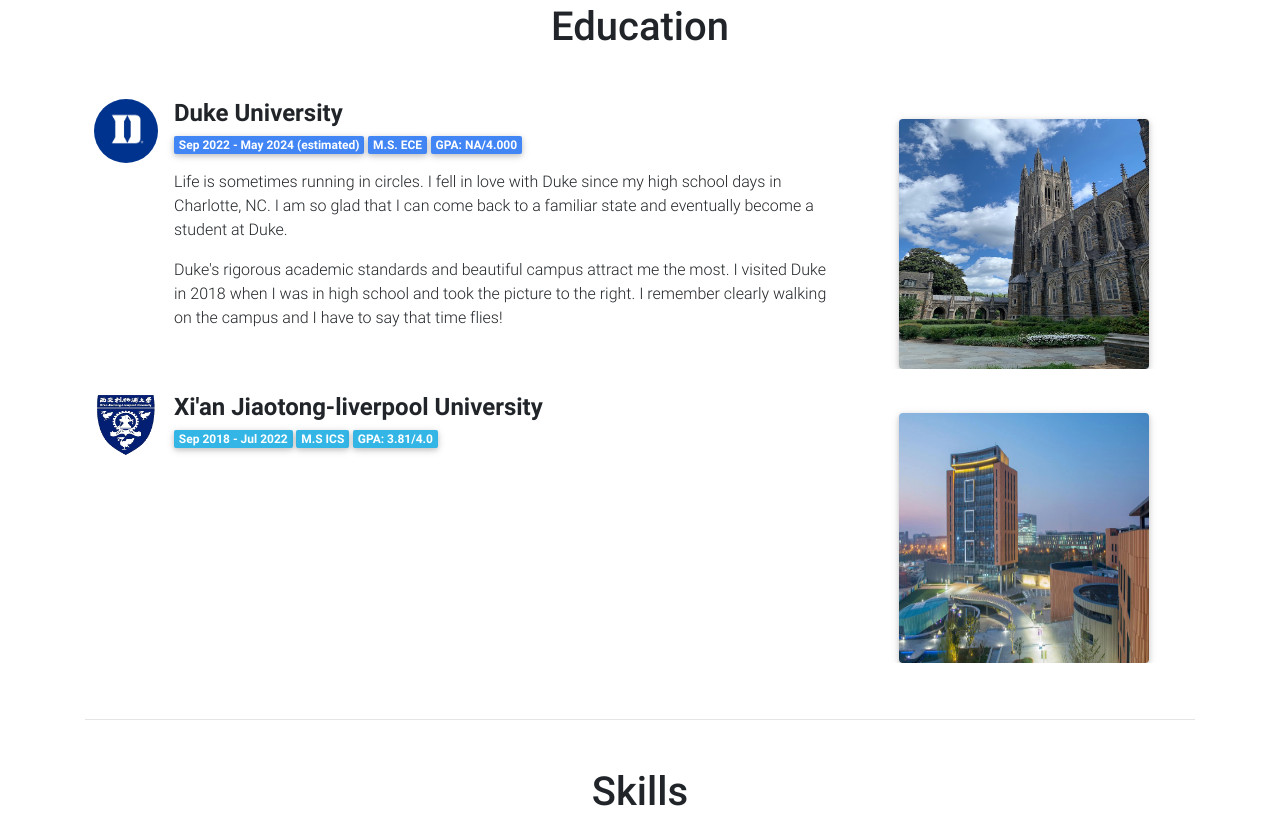
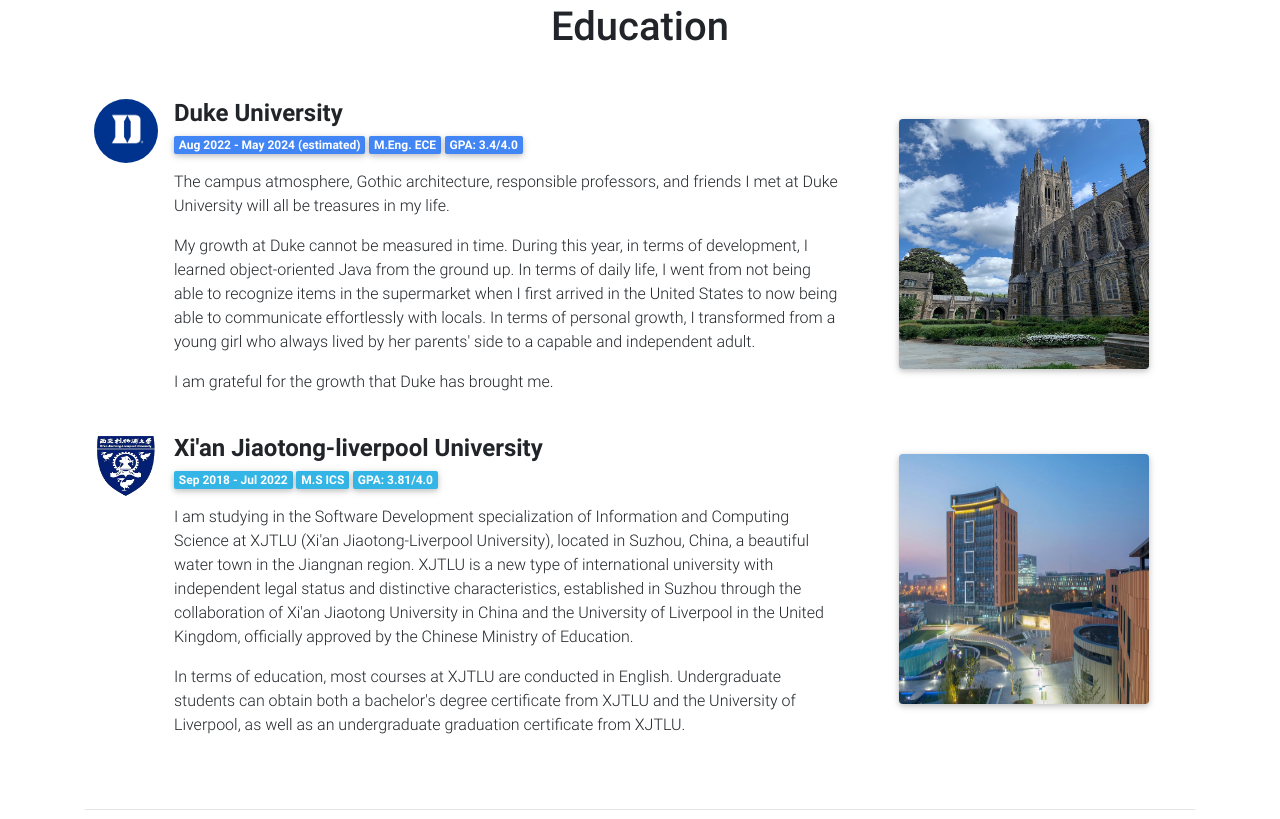
Before and after one commit to jyf9870/jyf9870.github.io, a plain HTML site: page index.html in a window 1280 px wide. Shown: the part 1166-1985 px from the top of the page. Drawn offline with nearby package versions, Linux system fonts and the light colour scheme.

Commit message:
Update university

```diff
--- a/index.html
+++ b/index.html
@@ -75,15 +75,6 @@
         <div class="collapse navbar-collapse" id="navbarSupportedContent">
           <!-- Left -->
           <ul class="navbar-nav mr-auto">
-            <li class="nav-item active">
-              <a
-                class="nav-link"
-                href="https://blog.yushunchen.com/"
-                target="_blank"
-                >Blog
-                <span class="sr-only">(current)</span>
-              </a>
-            </li>
             <li class="nav-item">
               <a class="nav-link" href="#aboutme">About</a>
             </li>
@@ -99,9 +90,7 @@
             <li class="nav-item">
               <a class="nav-link" href="#interests">Interests</a>
             </li>
-            <li class="nav-item">
-              <a class="nav-link" href="#new">New</a>
-            </li>
+
           </ul>
           <!-- Right -->
           <ul class="navbar-nav nav-flex-icons">
@@ -259,22 +248,28 @@
                           Duke University
                         </h4>
                         <p class="badge badge-primary">
-                          Sep 2022 - May 2024 (estimated)
+                          Aug 2022 - May 2024 (estimated)
                         </p>
-                        <p class="badge badge-primary">M.S. ECE</p>
-                        <p class="badge badge-primary">GPA: NA/4.000</p>
+                        <p class="badge badge-primary">M.Eng. ECE</p>
+                        <p class="badge badge-primary">GPA: 3.4/4.0</p>
                         <p>
-                          Life is sometimes running in circles. I fell in love
-                          with Duke since my high school days in Charlotte, NC.
-                          I am so glad that I can come back to a familiar state
-                          and eventually become a student at Duke.
+                          The campus atmosphere, Gothic architecture,
+                          responsible professors, and friends I met at Duke
+                          University will all be treasures in my life.
                         </p>
                         <p>
-                          Duke's rigorous academic standards and beautiful
-                          campus attract me the most. I visited Duke in 2018
-                          when I was in high school and took the picture to the
-                          right. I remember clearly walking on the campus and I
-                          have to say that time flies!
+                          My growth at Duke cannot be measured in time. During
+                          this year, in terms of development, I learned
+                          object-oriented Java from the ground up. In terms of
+                          daily life, I went from not being able to recognize
+                          items in the supermarket when I first arrived in the
+                          United States to now being able to communicate
+                          effortlessly with locals. In terms of personal growth,
+                          I transformed from a young girl who always lived by
+                          her parents' side to a capable and independent adult.
+                        </p>
+                        <p>
+                          I am grateful for the growth that Duke has brought me.
                         </p>
                       </div>
                       <div class="col-lg-4">
@@ -320,21 +315,27 @@
                         <p class="badge badge-info">Sep 2018 - Jul 2022</p>
                         <p class="badge badge-info">M.S ICS</p>
                         <p class="badge badge-info">GPA: 3.81/4.0</p>
-                        <!--
+
                         <p>
-                          I am also active outside of classrooms. I worked at
-                          <a
-                            href="https://www.housing.wisc.edu/dining/locations/liz/"
-                            target="_blank"
-                            >Liz's Market</a
-                          >
-                          which is a dining hall on campus. This was my first
-                          job in the United States. My second job is being a
-                          note-taker for the
-                          <a href="https://mcburney.wisc.edu/" target="_blank"
-                            >McBurney Disability Resource Center</a
-                          >.
-                        </p> -->
+                          I am studying in the Software Development
+                          specialization of Information and Computing Science at
+                          XJTLU (Xi'an Jiaotong-Liverpool University), located
+                          in Suzhou, China, a beautiful water town in the
+                          Jiangnan region. XJTLU is a new type of international
+                          university with independent legal status and
+                          distinctive characteristics, established in Suzhou
+                          through the collaboration of Xi'an Jiaotong University
+                          in China and the University of Liverpool in the United
+                          Kingdom, officially approved by the Chinese Ministry
+                          of Education.
+                        </p>
+                        <p>
+                          In terms of education, most courses at XJTLU are
+                          conducted in English. Undergraduate students can
+                          obtain both a bachelor's degree certificate from XJTLU
+                          and the University of Liverpool, as well as an
+                          undergraduate graduation certificate from XJTLU.
+                        </p>
                       </div>
                       <div class="col-lg-4">
                         <div class="view overlay zoom">
```
